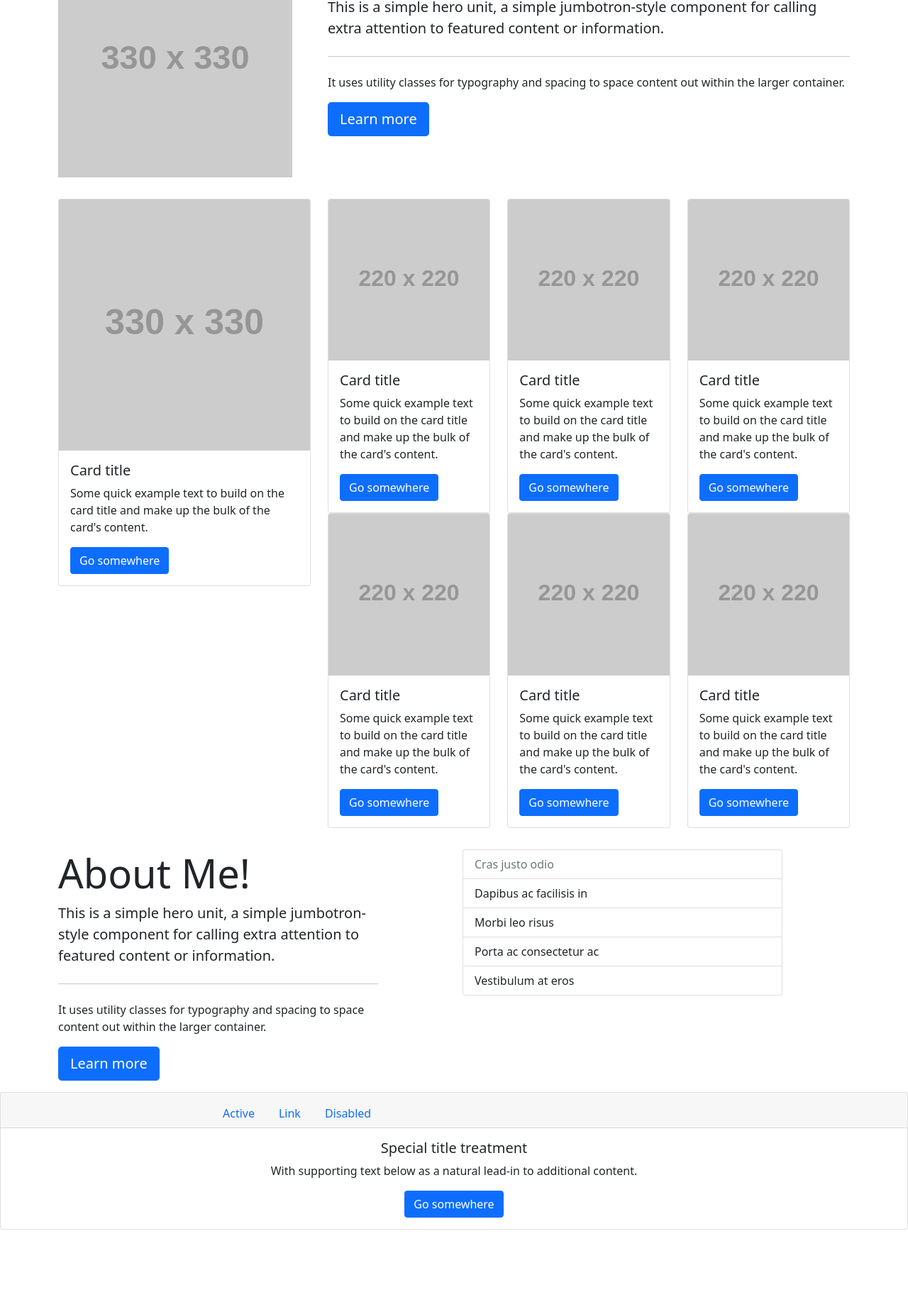
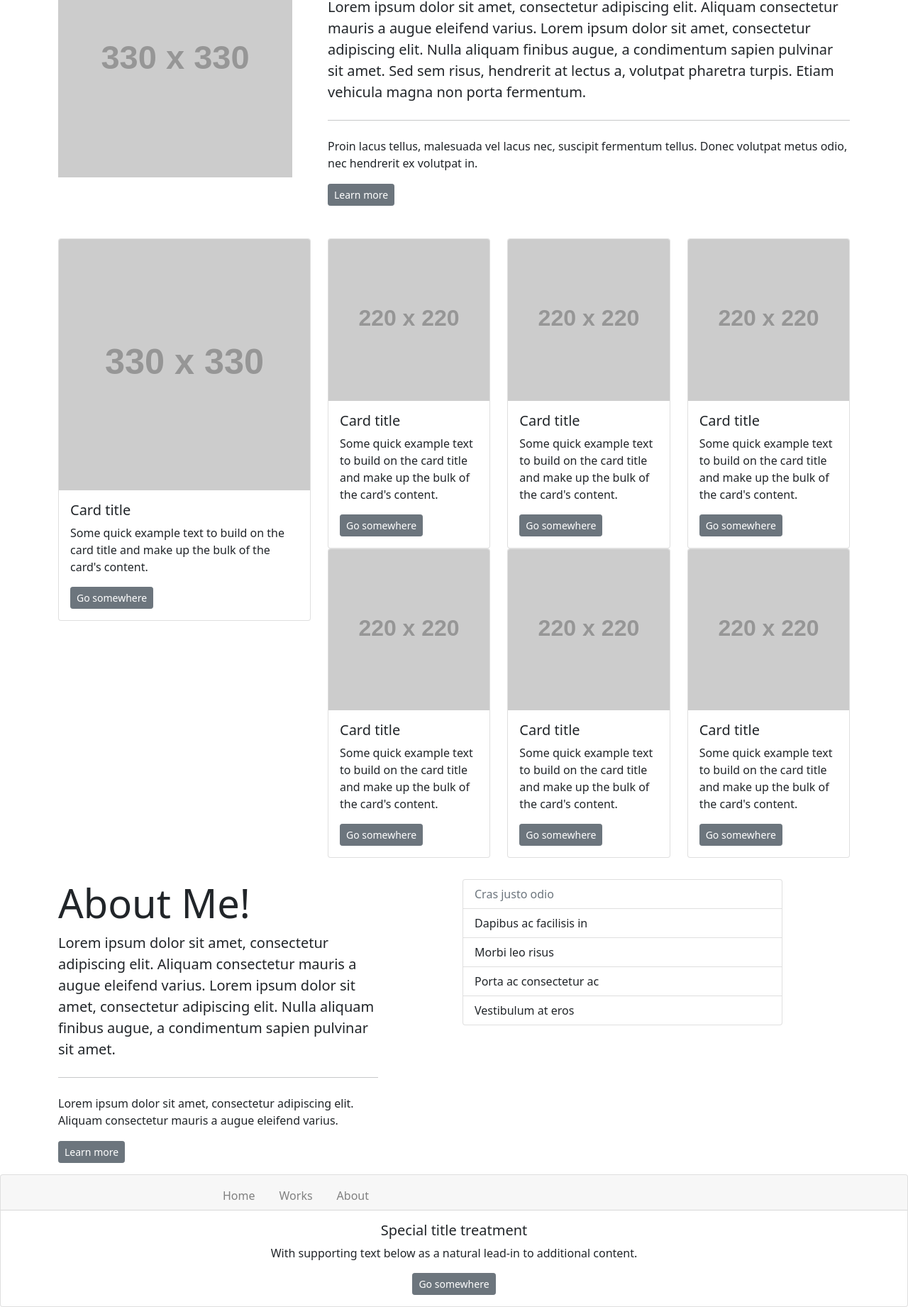
Before and after one commit to bilginceliktas/Bootstrap-Portfolio, a plain HTML site: page index.html in a window 1280 px wide. Shown: the part 136-1978 px from the top of the page at 71% size. Before the commit the page ends 1869 px from the top, so only its background shows below. Drawn offline with nearby package versions, Linux system fonts and the light colour scheme; placeholder pictures from the web are drawn by us.

Commit message:
no time to finish
there is no time to finish but i have the idea.

```diff
--- a/css/style.css
+++ b/css/style.css
@@ -15,3 +15,9 @@
 a{
     text-decoration: none;
 }
+.nav-link{
+    color: gray;
+}
+.nav-link:hover{
+    color: lightgray;
+}
--- a/index.html
+++ b/index.html
@@ -27,17 +27,15 @@
                             <a class="nav-link active" aria-current="page" href="#">Home</a>
                         </li>
                         <li class="nav-item">
-                            <a class="nav-link" href="#">Link</a>
+                            <a class="nav-link" href="#">My Works</a>
                         </li>
                         <li class="nav-item dropdown">
                             <a class="nav-link" href="#" id="navbarDropdown" role="button" data-bs-toggle="dropdown"
                                 aria-expanded="false">
-                                Dropdown
+                                About Me
                             </a>
                         </li>
-                        <li class="nav-item">
-                            <a class="nav-link" href="#" tabindex="-1" aria-disabled="true">Disabled</a>
-                        </li>
+
                     </ul>
 
                 </div>
@@ -58,14 +56,16 @@
                 <div class="col-xs-12 col-md-8 col-lg-8">
                     <h1 class="display-4">Hello, world!</h1>
 
-                    <p class="lead">This is a simple hero unit, a simple jumbotron-style component for calling extra
-                        attention
-                        to featured content or information.</p>
+                    <p class="lead">Lorem ipsum dolor sit amet, consectetur adipiscing elit. Aliquam consectetur mauris
+                        a augue eleifend varius. Lorem ipsum dolor sit amet, consectetur adipiscing elit. Nulla aliquam
+                        finibus augue, a condimentum sapien pulvinar sit amet. Sed sem risus, hendrerit at lectus a,
+                        volutpat pharetra turpis. Etiam vehicula magna non porta fermentum. </p>
                     <hr class="my-4">
-                    <p>It uses utility classes for typography and spacing to space content out within the larger
-                        container.</p>
+                    <p>Proin lacus tellus,
+                        malesuada vel lacus nec, suscipit fermentum tellus. Donec volutpat metus odio, nec hendrerit ex
+                        volutpat in.</p>
                     <p class="lead">
-                        <a class="btn btn-primary btn-lg" href="#" role="button">Learn more</a>
+                        <a class="btn btn-secondary btn-sm" href="#" role="button">Learn more</a>
                     </p>
                 </div>
             </div>
@@ -90,7 +90,7 @@
                         <h5 class="card-title">Card title</h5>
                         <p class="card-text">Some quick example text to build on the card title and make up the
                             bulk of the card's content.</p>
-                        <a href="#" class="btn btn-primary">Go somewhere</a>
+                        <a href="#" class="btn btn-secondary btn-sm">Go somewhere</a>
                     </div>
                 </div>
             </div>
@@ -105,7 +105,7 @@
                                 <h5 class="card-title">Card title</h5>
                                 <p class="card-text">Some quick example text to build on the card title and make up the
                                     bulk of the card's content.</p>
-                                <a href="#" class="btn btn-primary">Go somewhere</a>
+                                <a href="#" class="btn btn-secondary btn-sm">Go somewhere</a>
                             </div>
                         </div>
                     </div>
@@ -116,7 +116,7 @@
                                 <h5 class="card-title">Card title</h5>
                                 <p class="card-text">Some quick example text to build on the card title and make up the
                                     bulk of the card's content.</p>
-                                <a href="#" class="btn btn-primary">Go somewhere</a>
+                                <a href="#" class="btn btn-secondary btn-sm">Go somewhere</a>
                             </div>
                         </div>
                     </div>
@@ -127,7 +127,7 @@
                                 <h5 class="card-title">Card title</h5>
                                 <p class="card-text">Some quick example text to build on the card title and make up the
                                     bulk of the card's content.</p>
-                                <a href="#" class="btn btn-primary">Go somewhere</a>
+                                <a href="#" class="btn btn-secondary btn-sm">Go somewhere</a>
                             </div>
                         </div>
                     </div>
@@ -138,7 +138,7 @@
                                 <h5 class="card-title">Card title</h5>
                                 <p class="card-text">Some quick example text to build on the card title and make up the
                                     bulk of the card's content.</p>
-                                <a href="#" class="btn btn-primary">Go somewhere</a>
+                                <a href="#" class="btn btn-secondary btn-sm">Go somewhere</a>
                             </div>
                         </div>
                     </div>
@@ -149,7 +149,7 @@
                                 <h5 class="card-title">Card title</h5>
                                 <p class="card-text">Some quick example text to build on the card title and make up the
                                     bulk of the card's content.</p>
-                                <a href="#" class="btn btn-primary">Go somewhere</a>
+                                <a href="#" class="btn btn-secondary btn-sm">Go somewhere</a>
                             </div>
                         </div>
                     </div>
@@ -160,7 +160,7 @@
                                 <h5 class="card-title">Card title</h5>
                                 <p class="card-text">Some quick example text to build on the card title and make up the
                                     bulk of the card's content.</p>
-                                <a href="#" class="btn btn-primary">Go somewhere</a>
+                                <a href="#" class="btn btn-secondary btn-sm">Go somewhere</a>
                             </div>
                         </div>
                     </div>
@@ -186,17 +186,14 @@
                         <div class="col-xs-12 col-md-10">
                             <h1 class="display-4">About Me!</h1>
 
-                            <p class="lead">This is a simple hero unit, a simple jumbotron-style component for
-                                calling
-                                extra
-                                attention
-                                to featured content or information.</p>
+                            <p class="lead">Lorem ipsum dolor sit amet, consectetur adipiscing elit. Aliquam consectetur mauris
+                                a augue eleifend varius. Lorem ipsum dolor sit amet, consectetur adipiscing elit. Nulla aliquam
+                                finibus augue, a condimentum sapien pulvinar sit amet.</p>
                             <hr class="my-4">
-                            <p>It uses utility classes for typography and spacing to space content out within the
-                                larger
-                                container.</p>
+                            <p>Lorem ipsum dolor sit amet, consectetur adipiscing elit. Aliquam consectetur mauris
+                                a augue eleifend varius.</p>
                             <p class="lead">
-                                <a class="btn btn-primary btn-lg" href="#" role="button">Learn more</a>
+                                <a class="btn btn-secondary btn-sm" href="#" role="button">Learn more</a>
                             </p>
                         </div>
                         <div class="col-xs-12 col-md-1">
@@ -231,20 +228,20 @@
         <div class="card-header">
             <ul class="nav nav-tabs card-header-tabs">
                 <li class="nav-item">
-              <a class="nav-link" href="#">Active</a>
+                    <a class="nav-link" href="#">Home</a>
                 </li>
                 <li class="nav-item">
-              <a class="nav-link" href="#">Link</a>
+                    <a class="nav-link" href="#work">Works</a>
                 </li>
                 <li class="nav-item">
-              <a class="nav-link" href="#">Disabled</a>
+                    <a class="nav-link" href="#about">About</a>
                 </li>
             </ul>
         </div>
         <div class="card-body">
             <h5 class="card-title">Special title treatment</h5>
             <p class="card-text">With supporting text below as a natural lead-in to additional content.</p>
-          <a href="#" class="btn btn-primary">Go somewhere</a>
+            <a href="#" class="btn btn-secondary btn-sm">Go somewhere</a>
         </div>
     </div>
 
```
Lines whose indentation alone changed are shown as unchanged.
